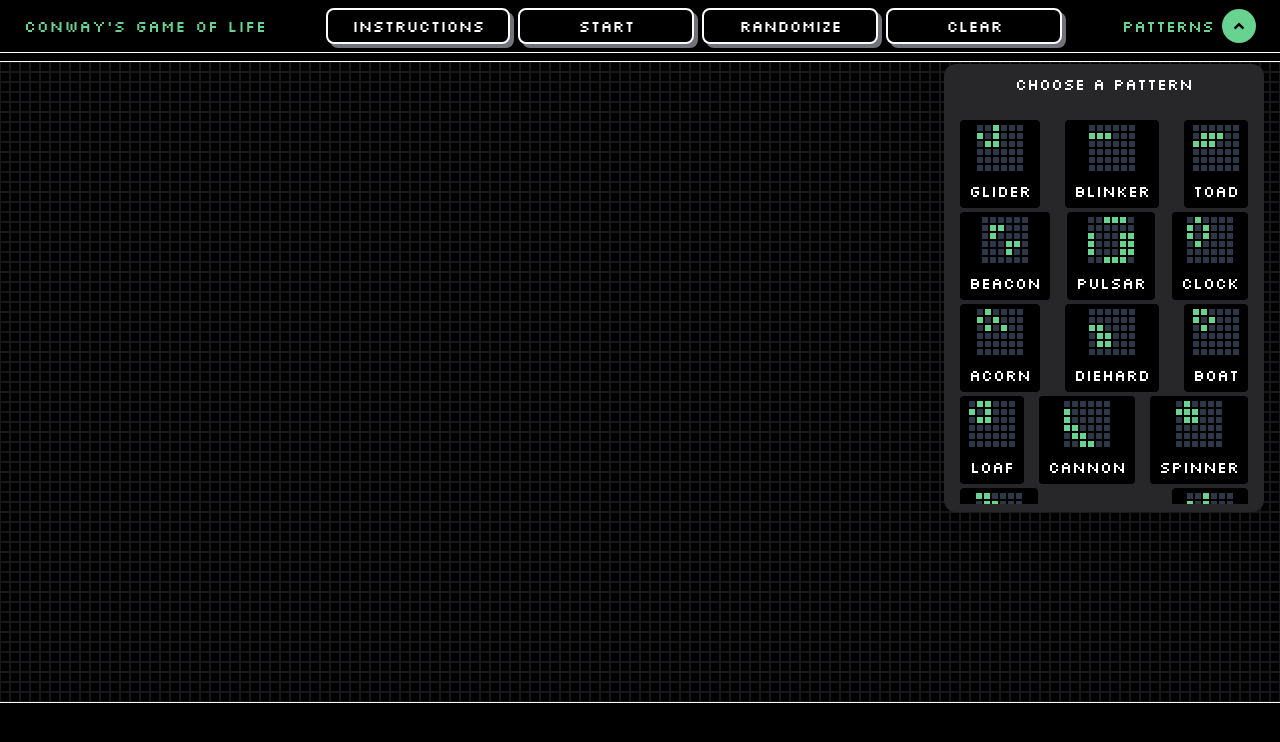
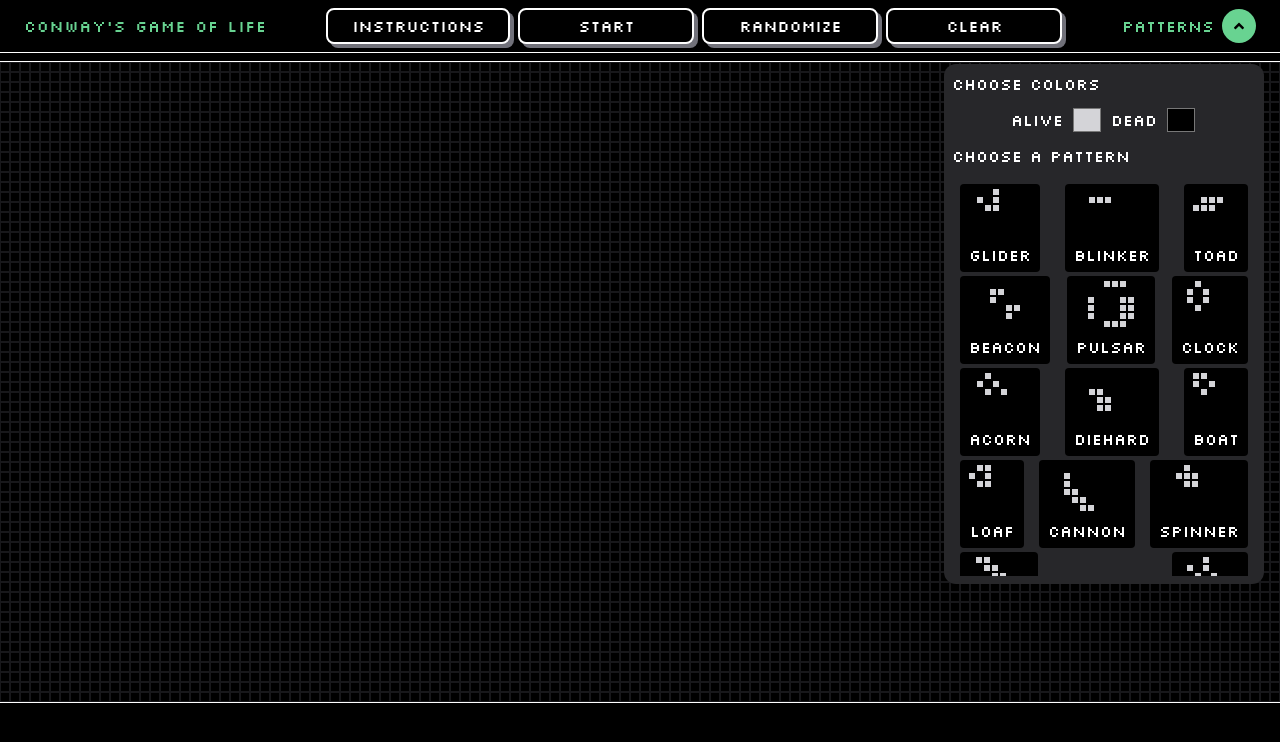
Before and after one commit to Diallo222/Game-Of-Life, a React (Vite) app: page / in a window 1280 px wide. Shown: the top 742 px of the page. Built offline with nearby package versions, Linux system fonts and the light colour scheme.

Commit message:
Color picker for cells added :sparkles:

```diff
--- /dev/null
+++ b/src/components/ColorPicker.jsx
@@ -0,0 +1,17 @@
+import React from "react";
+
+const ColorPicker = ({ label, color, onChange }) => {
+  return (
+    <div className="flex items-center space-x-2">
+      <label className="text-white">{label}</label>
+      <input
+        type="color"
+        value={color}
+        onChange={(e) => onChange(e.target.value)}
+        className="w-8 h-8 p-0 bg-transparent cursor-pointer border-none ring-0 outline-none"
+      />
+    </div>
+  );
+};
+
+export default ColorPicker;
--- a/src/components/Game.jsx
+++ b/src/components/Game.jsx
@@ -30,6 +30,8 @@ const Game = () => {
   const [running, setRunning] = useState(false);
   const [showMenu, setShowMenu] = useState(true);
   const [showInstructions, setShowInstructions] = useState(false);
+  const [aliveColor, setAliveColor] = useState("#d4d4d8");
+  const [deadColor, setDeadColor] = useState("#000000");
 
   const toggleInstructions = () => setShowInstructions((prev) => !prev);
   const runningRef = useRef(running);
@@ -127,11 +129,16 @@ const Game = () => {
           />
           <RetroButton onpress={randomizeGrid} label={"Randomize"} />
           <RetroButton onpress={clear} label={"Clear"} />
+
         </div>
         <Menu
           toggleMenu={toggleMenu}
           showMenu={showMenu}
           applyPattern={applyPattern}
+          aliveColor={aliveColor}
+          setAliveColor={setAliveColor}
+          deadColor={deadColor}
+          setDeadColor={setDeadColor}
         />
       </div>
 
@@ -149,9 +156,10 @@ const Game = () => {
                 });
                 setGrid(newGrid);
               }}
-              className={`w-2.5 h-2.5 border cursor-pointer border-zinc-900 border- ${
-                grid[i][j] ? "bg-zinc-300" : ""
-              }`}
+              className="w-2.5 h-2.5 border cursor-pointer border-zinc-900"
+              style={{
+                backgroundColor: grid[i][j] ? aliveColor : deadColor,
+              }}
             />
           ))
         )}
--- a/src/components/Menu.jsx
+++ b/src/components/Menu.jsx
@@ -2,10 +2,11 @@ import React, { useState } from "react";
 import { motion } from "framer-motion";
 import { FaAngleDown, FaAngleUp } from "react-icons/fa";
 import { patterns } from "../constants";
+import ColorPicker from "./ColorPicker";
 
 const cellSize = 6;
 
-const renderPatternPreview = (pattern) => {
+const renderPatternPreview = (pattern, aliveColor, deadColor) => {
   const grid = Array.from({ length: 6 }, () => Array(6).fill(0));
 
   // Fill the grid based on the pattern
@@ -24,7 +25,7 @@ const renderPatternPreview = (pattern) => {
             style={{
               width: `${cellSize}px`,
               height: `${cellSize}px`,
-              backgroundColor: cell === 1 ? "#68d391" : "#2d3748",
+              backgroundColor: cell === 1 ? aliveColor : deadColor,
             }}
           />
         ))
@@ -33,7 +34,15 @@ const renderPatternPreview = (pattern) => {
   );
 };
 
-const Menu = ({ showMenu, toggleMenu, applyPattern }) => {
+const Menu = ({
+  showMenu,
+  toggleMenu,
+  applyPattern,
+  aliveColor,
+  setAliveColor,
+  deadColor,
+  setDeadColor,
+}) => {
   return (
     <motion.div>
       <div className="flex justify-between items-center gap-2">
@@ -45,6 +54,7 @@ const Menu = ({ showMenu, toggleMenu, applyPattern }) => {
           {showMenu ? <FaAngleUp /> : <FaAngleDown />}
         </button>
       </div>
+
       <motion.div
         initial={{ y: 100 }}
         animate={{ y: 0 }}
@@ -53,9 +63,18 @@ const Menu = ({ showMenu, toggleMenu, applyPattern }) => {
         className={`absolute top-16 right-4 z-10 w-80 bg-zinc-800 p-2 rounded-xl space-y-2`}
         style={{ display: showMenu ? "block" : "none" }}
       >
-        <p className="text-base text-center text-white">Choose a pattern</p>
+        <p className="text-base  text-white">Choose colors</p>
+        <div className="flex items-center justify-center space-x-2">
+          <ColorPicker
+            label="Alive"
+            color={aliveColor}
+            onChange={setAliveColor}
+          />
+          <ColorPicker label="Dead" color={deadColor} onChange={setDeadColor} />
+        </div>
+        <p className="text-base  text-white mt-2">Choose a pattern</p>
         <div
-          className="flex flex-wrap gap-1 justify-between px-2 overflow-y-auto  py-4"
+          className="flex flex-wrap gap-1 justify-between px-2 overflow-y-auto  py-2"
           style={{ maxHeight: "400px" }}
         >
           {Object.keys(patterns).map((pattern) => (
@@ -66,7 +85,11 @@ const Menu = ({ showMenu, toggleMenu, applyPattern }) => {
             >
               <div className="flex flex-col items-center">
                 <div className="mb-2">
-                  {renderPatternPreview(patterns[pattern])}
+                  {renderPatternPreview(
+                    patterns[pattern],
+                    aliveColor,
+                    deadColor
+                  )}
                 </div>
                 {pattern.charAt(0).toUpperCase() + pattern.slice(1)}
               </div>
```
